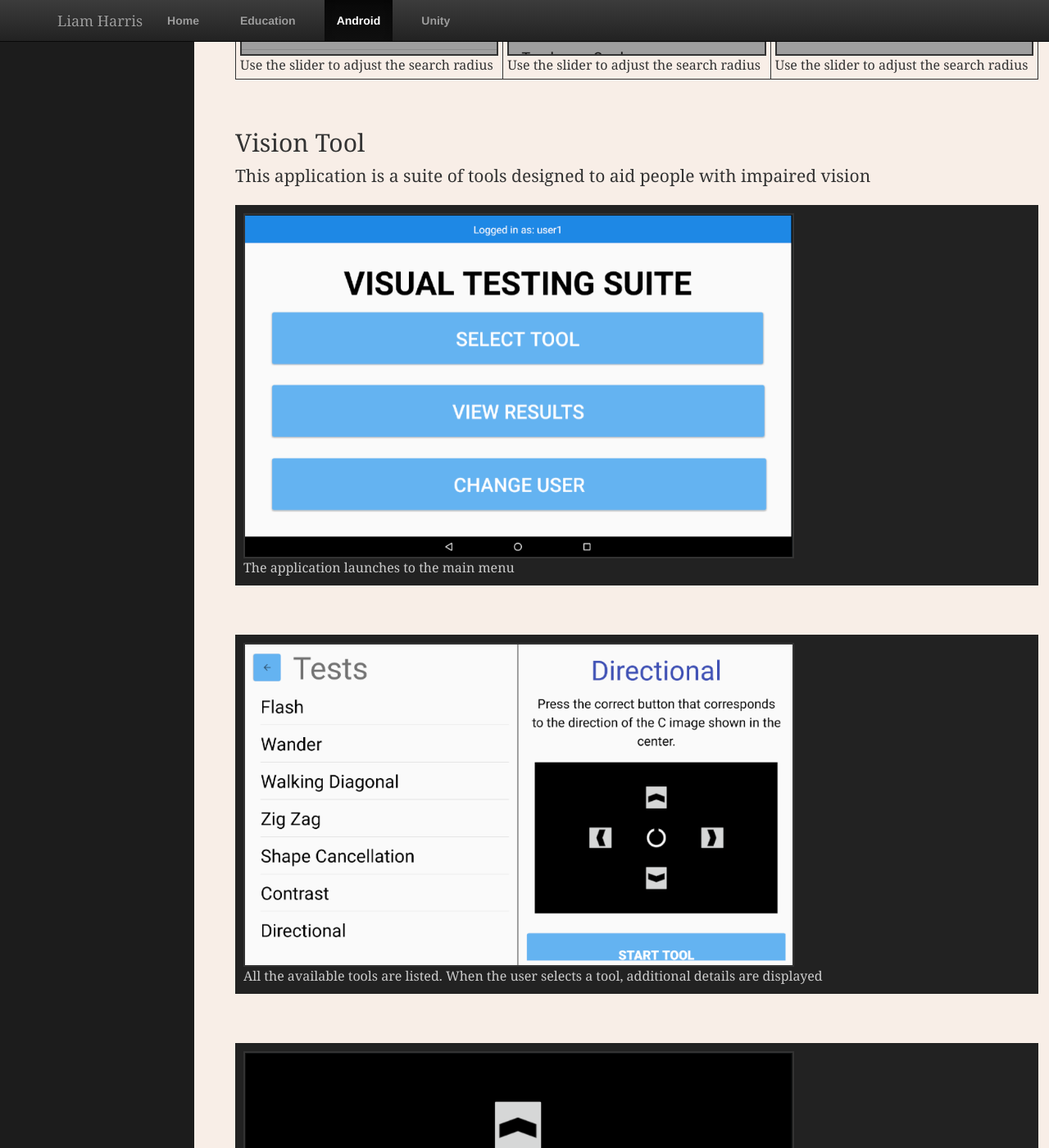
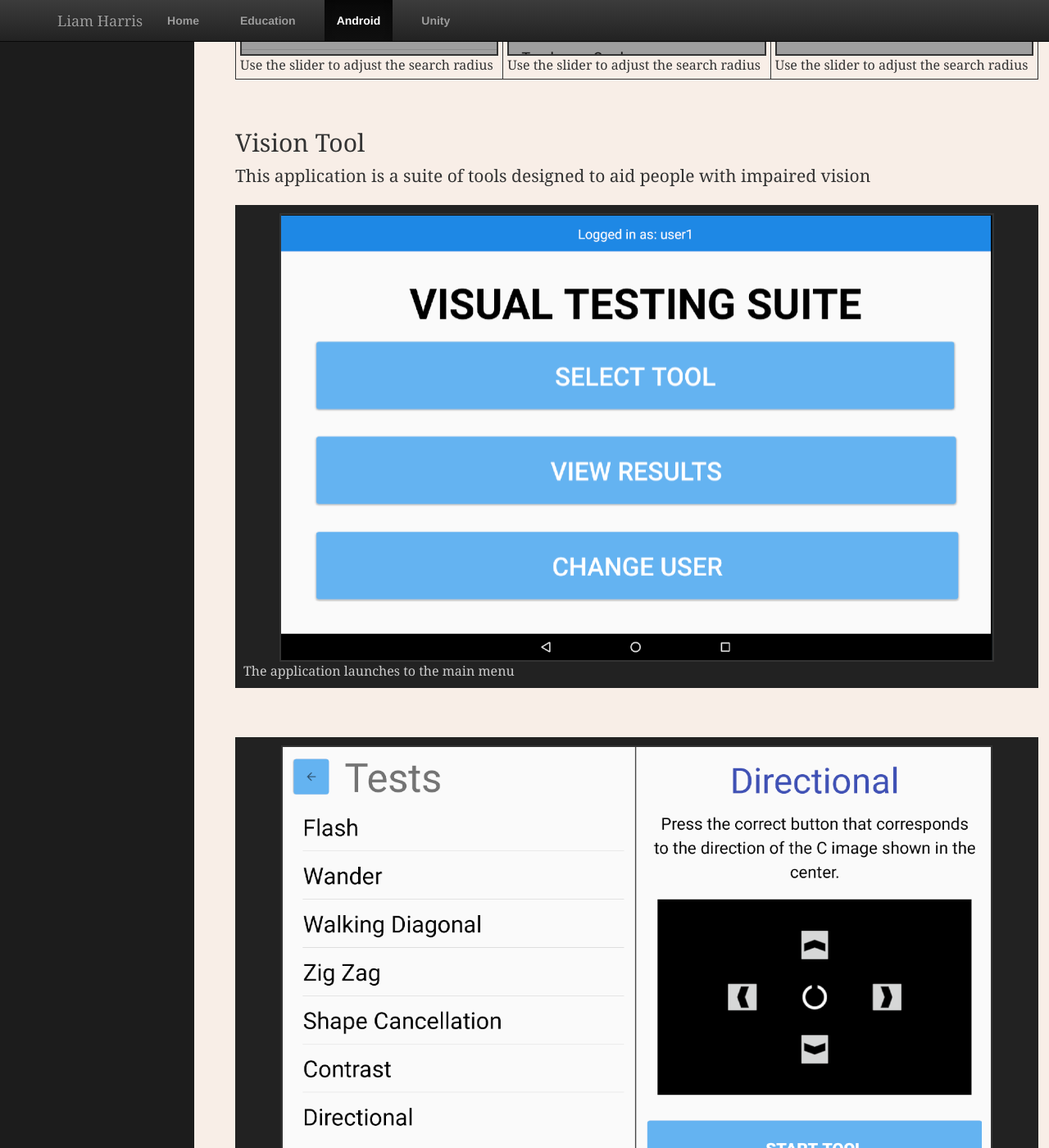
Before and after one commit to harrl7/harrl7.github.io, a Jekyll site: the page built from android/index.html, in a window 1280 px wide and 1400 px high, scrolled down 782 px. Shown: the whole window at 82% size. Built offline with Jekyll 4.4.1, drawn with Linux system fonts in a browser that asks for light colours.

Commit message:
Update main.css

```diff
--- a/css/main.css
+++ b/css/main.css
@@ -85,6 +85,8 @@ figcaption {
 img {
     border-style: solid;
     border-width: 2px;
+    display: block;
+    margin: auto;
 }
 
 #Nearby_Sites_Table {
@@ -98,8 +100,7 @@ img {
 }
 
 #Vision_Tools figure img {
-    margin: auto;
-    width: 70%;
+
 }
 
 #Vision_Tools figure figcaption {
```
